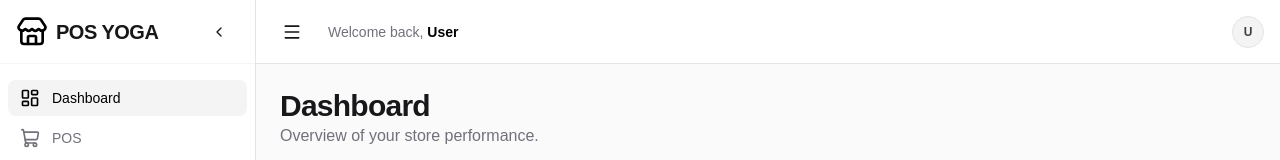
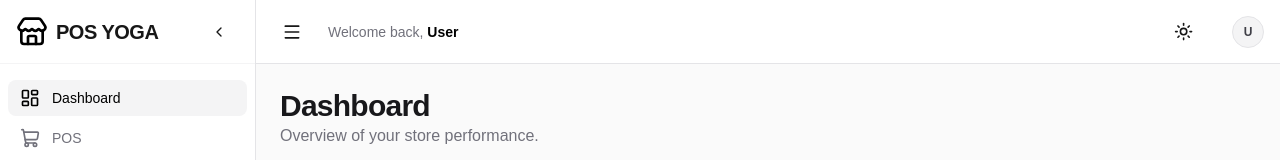
Before and after one commit to Mamang007/pos-apps, a Next.js app: page / in a window 1280 px wide. Shown: the top 160 px of the page. Built offline with nearby package versions, Linux system fonts and the light colour scheme; no server answers.

Commit message:
feat(layout): add theme toggle (dark/light mode) (#12)

```diff
--- a/src/app/layout.tsx
+++ b/src/app/layout.tsx
@@ -1,6 +1,7 @@
 import type { Metadata } from "next";
 import { Geist, Geist_Mono } from "next/font/google";
 import "./globals.css";
+import { ThemeProvider } from "@/components/theme-provider";
 
 const geistSans = Geist({
   variable: "--font-geist-sans",
@@ -23,11 +24,18 @@
   children: React.ReactNode;
 }>) {
   return (
-    <html lang="en" className="h-full">
+    <html lang="en" className="h-full" suppressHydrationWarning>
       <body
         className={`${geistSans.variable} ${geistMono.variable} antialiased h-full`}
       >
-        {children}
+        <ThemeProvider
+          attribute="class"
+          defaultTheme="system"
+          enableSystem
+          disableTransitionOnChange
+        >
+          {children}
+        </ThemeProvider>
       </body>
     </html>
   );
--- a/src/components/layout/navbar.tsx
+++ b/src/components/layout/navbar.tsx
@@ -13,6 +13,8 @@
   DropdownMenuSeparator,
   DropdownMenuTrigger,
 } from "@/components/ui/dropdown-menu";
+
+import { ThemeToggle } from "./theme-toggle";
 
 export function Navbar() {
   const { toggleSidebar } = useLayoutStore();
@@ -45,7 +47,8 @@
           </span>
         </div>
 
-        <div className="flex items-center gap-4">
+        <div className="flex items-center gap-2">
+          <ThemeToggle />
           <DropdownMenu>
             <DropdownMenuTrigger>
               <div className="flex items-center gap-3 pl-2 transition-opacity hover:opacity-80">
--- /dev/null
+++ b/src/components/layout/theme-toggle.tsx
@@ -0,0 +1,22 @@
+"use client";
+
+import * as React from "react";
+import { Moon, Sun } from "lucide-react";
+import { useTheme } from "next-themes";
+import { Button } from "@/components/ui/button";
+
+export function ThemeToggle() {
+  const { theme, setTheme } = useTheme();
+
+  return (
+    <Button
+      variant="ghost"
+      size="icon"
+      onClick={() => setTheme(theme === "light" ? "dark" : "light")}
+    >
+      <Sun className="h-[1.2rem] w-[1.2rem] rotate-0 scale-100 transition-all dark:-rotate-90 dark:scale-0" />
+      <Moon className="absolute h-[1.2rem] w-[1.2rem] rotate-90 scale-0 transition-all dark:rotate-0 dark:scale-100" />
+      <span className="sr-only">Toggle theme</span>
+    </Button>
+  );
+}
--- /dev/null
+++ b/src/components/theme-provider.tsx
@@ -0,0 +1,11 @@
+"use client";
+
+import * as React from "react";
+import { ThemeProvider as NextThemesProvider } from "next-themes";
+
+export function ThemeProvider({
+  children,
+  ...props
+}: React.ComponentProps<typeof NextThemesProvider>) {
+  return <NextThemesProvider {...props}>{children}</NextThemesProvider>;
+}
```
